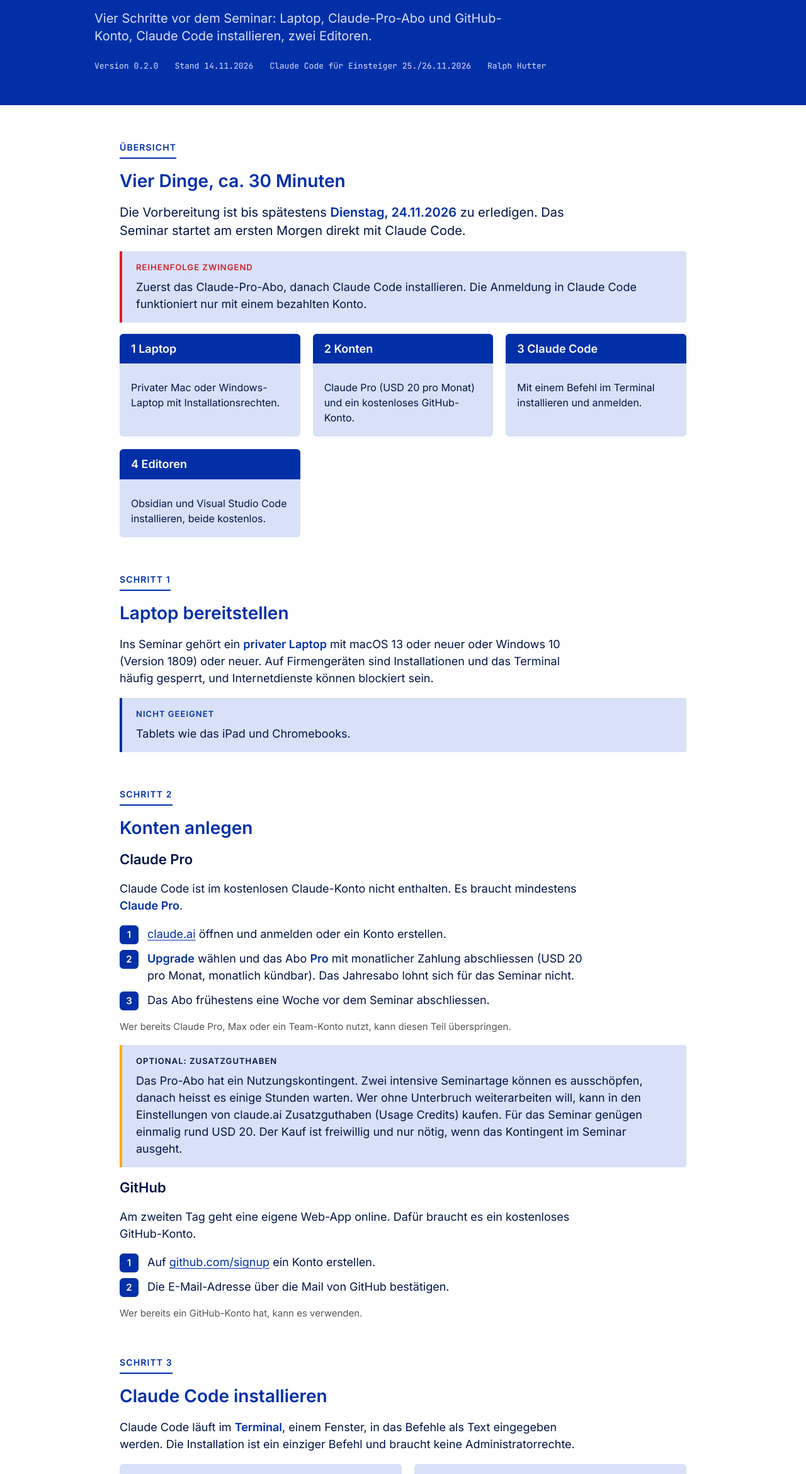
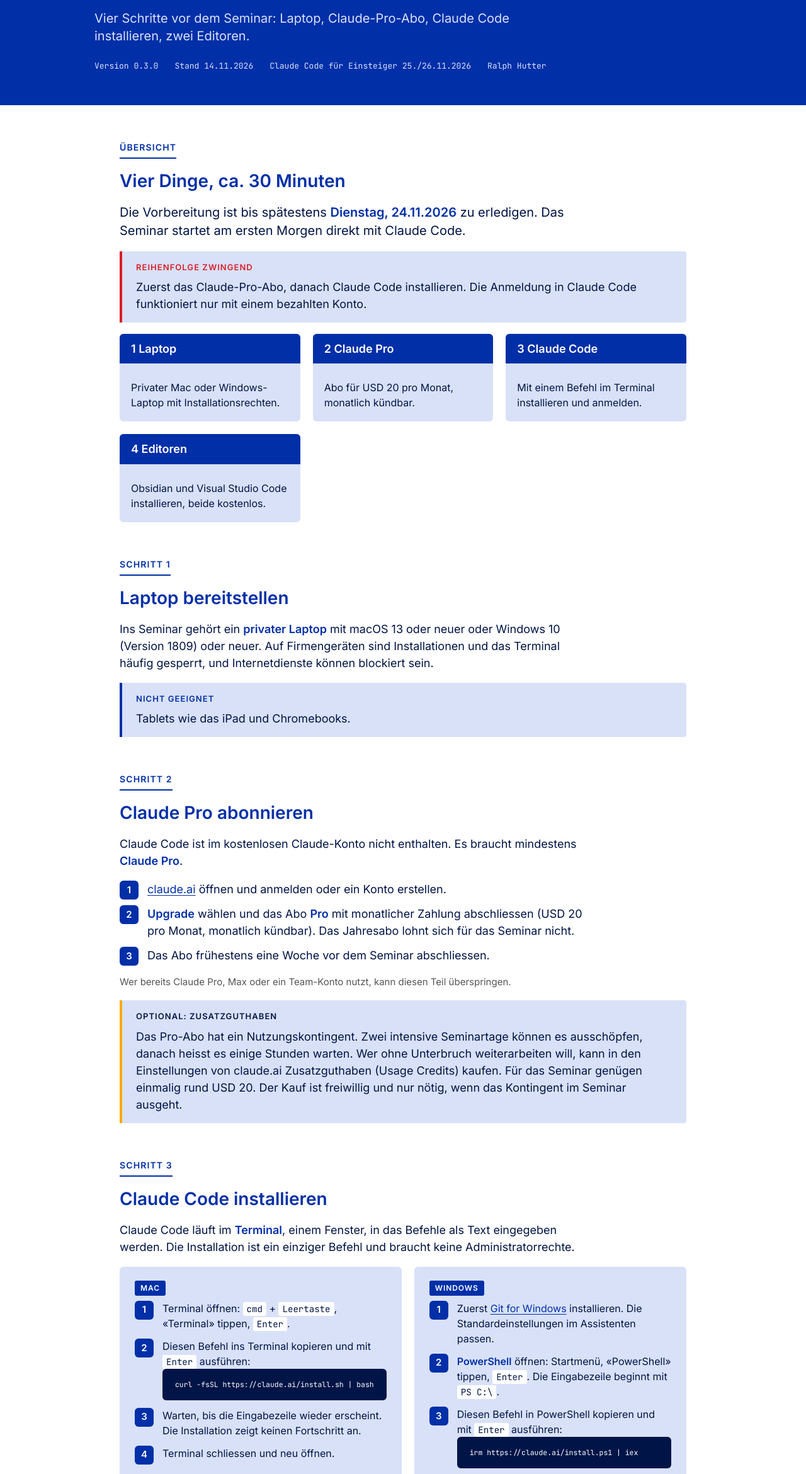
Before and after one commit to ralphhutter/claude-code, a plain HTML site: page index.html in a window 1280 px wide. Shown: the part 211-2551 px from the top of the page at 63% size. Drawn offline with Linux system fonts and the light colour scheme.

Commit message:
docs: drop GitHub prerequisite, local website only (v0.3.0)
Co-Authored-By: Claude Opus 5.5 <noreply@anthropic.com>
Claude-Session: https://claude.ai/code/session_01XfRbAJ8bnZ952QuUASbLFw

```diff
--- a/index.html
+++ b/index.html
@@ -187,9 +187,9 @@
   <div class="masthead-inner">
     <div class="logo" role="img" aria-label="HWZ Hochschule für Wirtschaft Zürich"></div>
     <h1>Einrichten von Claude Code</h1>
-    <p class="lede">Vier Schritte vor dem Seminar: Laptop, Claude-Pro-Abo und GitHub-Konto, Claude Code installieren, zwei Editoren.</p>
+    <p class="lede">Vier Schritte vor dem Seminar: Laptop, Claude-Pro-Abo, Claude Code installieren, zwei Editoren.</p>
     <div class="meta">
-      <span>Version 0.2.0</span>
+      <span>Version 0.3.0</span>
       <span>Stand 14.11.2026</span>
       <span>Claude Code für Einsteiger 25./26.11.2026</span>
       <span>Ralph Hutter</span>
@@ -209,7 +209,7 @@
     </div>
     <div class="grid">
       <div class="card head"><h3>1 Laptop</h3><div class="body"><p>Privater Mac oder Windows-Laptop mit Installationsrechten.</p></div></div>
-      <div class="card head"><h3>2 Konten</h3><div class="body"><p>Claude Pro (USD 20 pro Monat) und ein kostenloses GitHub-Konto.</p></div></div>
+      <div class="card head"><h3>2 Claude Pro</h3><div class="body"><p>Abo für USD 20 pro Monat, monatlich kündbar.</p></div></div>
       <div class="card head"><h3>3 Claude Code</h3><div class="body"><p>Mit einem Befehl im Terminal installieren und anmelden.</p></div></div>
       <div class="card head"><h3>4 Editoren</h3><div class="body"><p>Obsidian und Visual Studio Code installieren, beide kostenlos.</p></div></div>
     </div>
@@ -227,8 +227,7 @@
 
   <section>
     <p class="kicker">Schritt 2</p>
-    <h2>Konten anlegen</h2>
-    <h3>Claude Pro</h3>
+    <h2>Claude Pro abonnieren</h2>
     <p>Claude Code ist im kostenlosen Claude-Konto nicht enthalten. Es braucht mindestens <strong>Claude Pro</strong>.</p>
     <ol class="steps">
       <li><a href="https://claude.ai">claude.ai</a> öffnen und anmelden oder ein Konto erstellen.</li>
@@ -241,14 +240,6 @@
       <div class="k">Optional: Zusatzguthaben</div>
       <p>Das Pro-Abo hat ein Nutzungskontingent. Zwei intensive Seminartage können es ausschöpfen, danach heisst es einige Stunden warten. Wer ohne Unterbruch weiterarbeiten will, kann in den Einstellungen von claude.ai Zusatzguthaben (Usage Credits) kaufen. Für das Seminar genügen einmalig rund USD 20. Der Kauf ist freiwillig und nur nötig, wenn das Kontingent im Seminar ausgeht.</p>
     </div>
-    <h3>GitHub</h3>
-    <p>Am zweiten Tag geht eine eigene Web-App online. Dafür braucht es ein kostenloses GitHub-Konto.</p>
-    <ol class="steps">
-      <li>Auf <a href="https://github.com/signup">github.com/signup</a> ein Konto erstellen.</li>
-      <li>Die E-Mail-Adresse über die Mail von GitHub bestätigen.</li>
-    </ol>
-    <!-- Screenshot 02-github-konto-erstellen.jpg -->
-    <p class="small">Wer bereits ein GitHub-Konto hat, kann es verwenden.</p>
   </section>
 
   <section>
@@ -303,7 +294,7 @@
     <p>Beide Programme sind kostenlos. Eine Einrichtung ist nicht nötig, sie folgt gemeinsam im Seminar.</p>
     <div class="grid g2">
       <div class="card head"><h3>Obsidian</h3><div class="body"><p>Editor für das Personal OS. Von <a href="https://obsidian.md">obsidian.md</a> installieren, einmal starten, schliessen.</p></div></div>
-      <div class="card head"><h3>Visual Studio Code</h3><div class="body"><p>Editor für die Web-App am zweiten Tag. Von <a href="https://code.visualstudio.com">code.visualstudio.com</a> installieren, einmal starten, schliessen.</p></div></div>
+      <div class="card head"><h3>Visual Studio Code</h3><div class="body"><p>Editor für die eigene Website am zweiten Tag. Von <a href="https://code.visualstudio.com">code.visualstudio.com</a> installieren, einmal starten, schliessen.</p></div></div>
     </div>
   </section>
 
@@ -314,7 +305,7 @@
       <li><code>claude --version</code> zeigt eine Versionsnummer.</li>
       <li><code>claude</code> startet ohne neue Anmeldung und antwortet auf eine Frage.</li>
       <li>Obsidian und Visual Studio Code starten.</li>
-      <li>Die Zugangsdaten zu Claude und GitHub sind zur Hand.</li>
+      <li>Die Zugangsdaten zu Claude sind zur Hand.</li>
     </ul>
     <div class="note ok">
       <div class="k">Fertig</div>
@@ -335,7 +326,7 @@
 
   <footer>
     <div class="mark" role="img" aria-label="HWZ"></div>
-    <div>Einrichten von Claude Code, Version 0.2.0, 14.11.2026</div>
+    <div>Einrichten von Claude Code, Version 0.3.0, 14.11.2026</div>
     <div>HWZ Hochschule für Wirtschaft Zürich, Lagerstrasse 5, 8004 Zürich</div>
   </footer>
 
```
Also changed, not shown: 1 other file.
